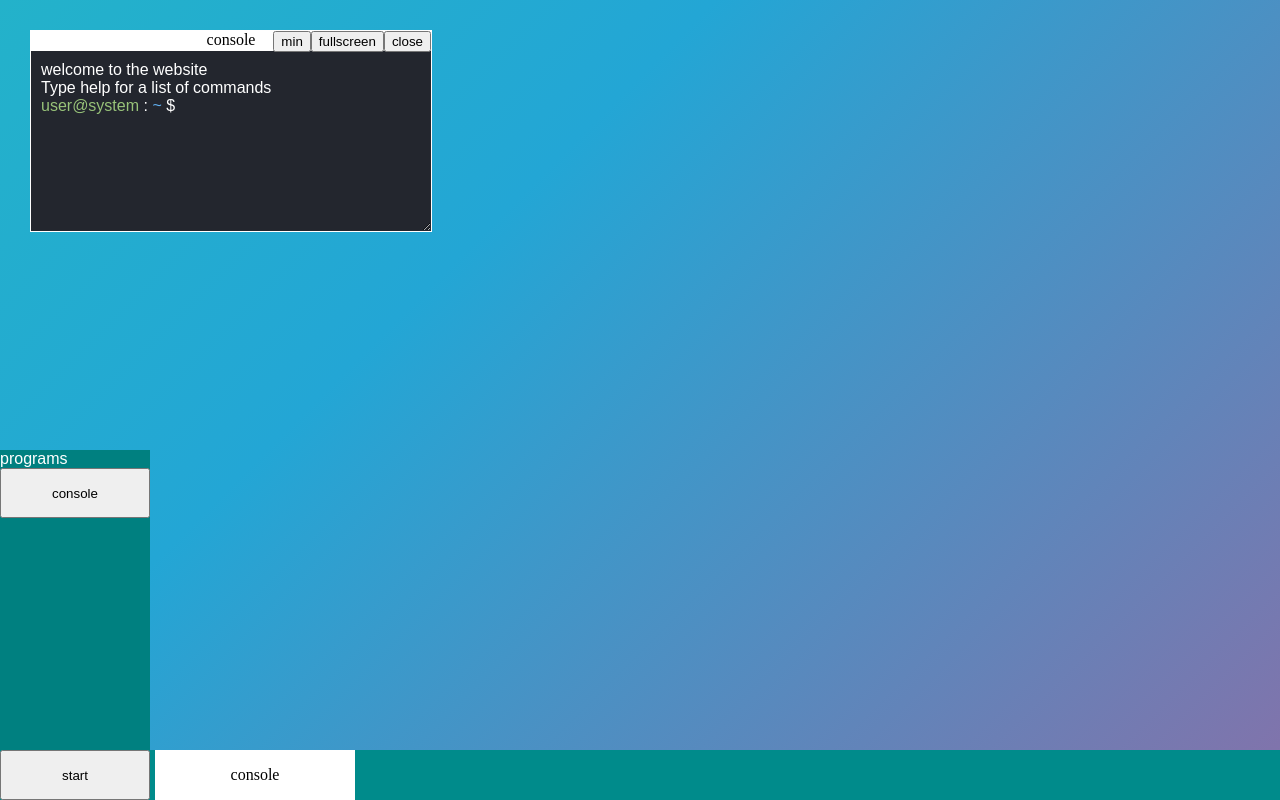
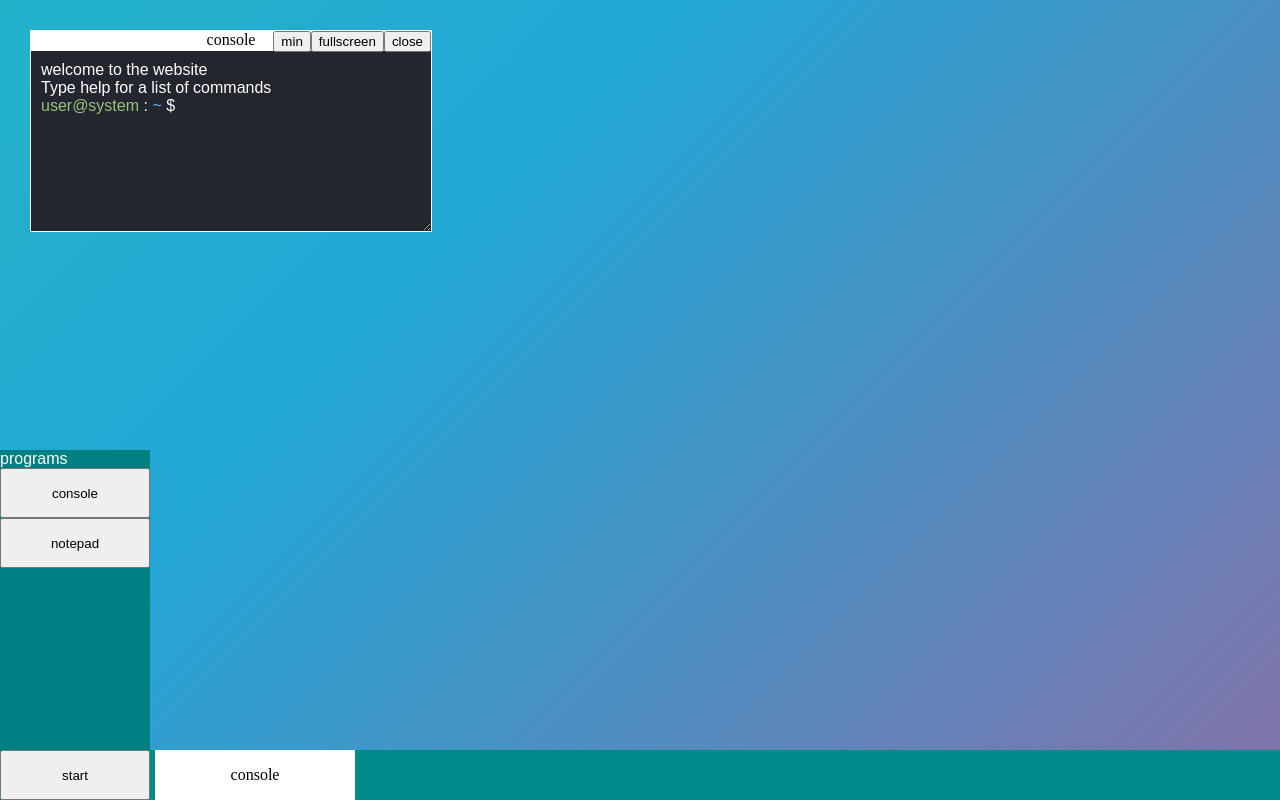
Before and after one commit to oscarchilds/desktop-portfolio, a Vue app: page / in a window 1280 px wide. Both pictures are taken after a click on the button "start". Built offline with nearby package versions, Linux system fonts and the light colour scheme.

Commit message:
add notepad program

```diff
--- a/src/components/console/ConsoleComponent.vue
+++ b/src/components/console/ConsoleComponent.vue
@@ -10,12 +10,13 @@ const inputField = ref()
 function focusInput() {
   inputField.value.focus()
 }
-
-defineExpose({ focusInput })
 </script>
 
 <template>
-  <window class="console">
+  <window
+    class="console"
+    @click="focusInput"
+  >
     <template #title>console</template>
     <div class="window-content">
       <div
--- /dev/null
+++ b/src/components/notepad/Notepad.vue
@@ -0,0 +1,26 @@
+<script setup>
+import Window from '@components/ui/Window.vue'
+</script>
+
+<template>
+  <window class="console">
+    <template #title>notepad</template>
+    <div class="window-content">
+      <textarea />
+    </div>
+  </window>
+</template>
+
+<style lang="scss" scoped>
+@import '../../assets/colours.scss';
+
+.window-content {
+  flex-grow: 1;
+  display: flex;
+
+  textarea {
+    width: 100%;
+    font-size: 16px;
+  }
+}
+</style>
--- a/src/components/taskbar/StartMenu.vue
+++ b/src/components/taskbar/StartMenu.vue
@@ -15,8 +15,8 @@ function clickProgram(program) {
   <div id="start-menu">
     <span>programs</span>
     <button
-      v-for="(program, key) in programs"
-      :key="key"
+      v-for="program in programs"
+      :key="program.name"
       class="program"
       @click="clickProgram(program)"
     >
--- a/src/data/programs.js
+++ b/src/data/programs.js
@@ -1,9 +1,16 @@
 import { markRaw } from 'vue'
 import ConsoleComponent from "@components/console/ConsoleComponent.vue"
+import Notepad from "@components/notepad/Notepad.vue"
 
 export const consoleProgram = {
   component: markRaw(ConsoleComponent),
   name: 'console'
 }
 
-export const programs = [consoleProgram]
+export const programs = [
+  consoleProgram,
+  {
+    component: markRaw(Notepad),
+    name: 'notepad'
+  }
+]
```
